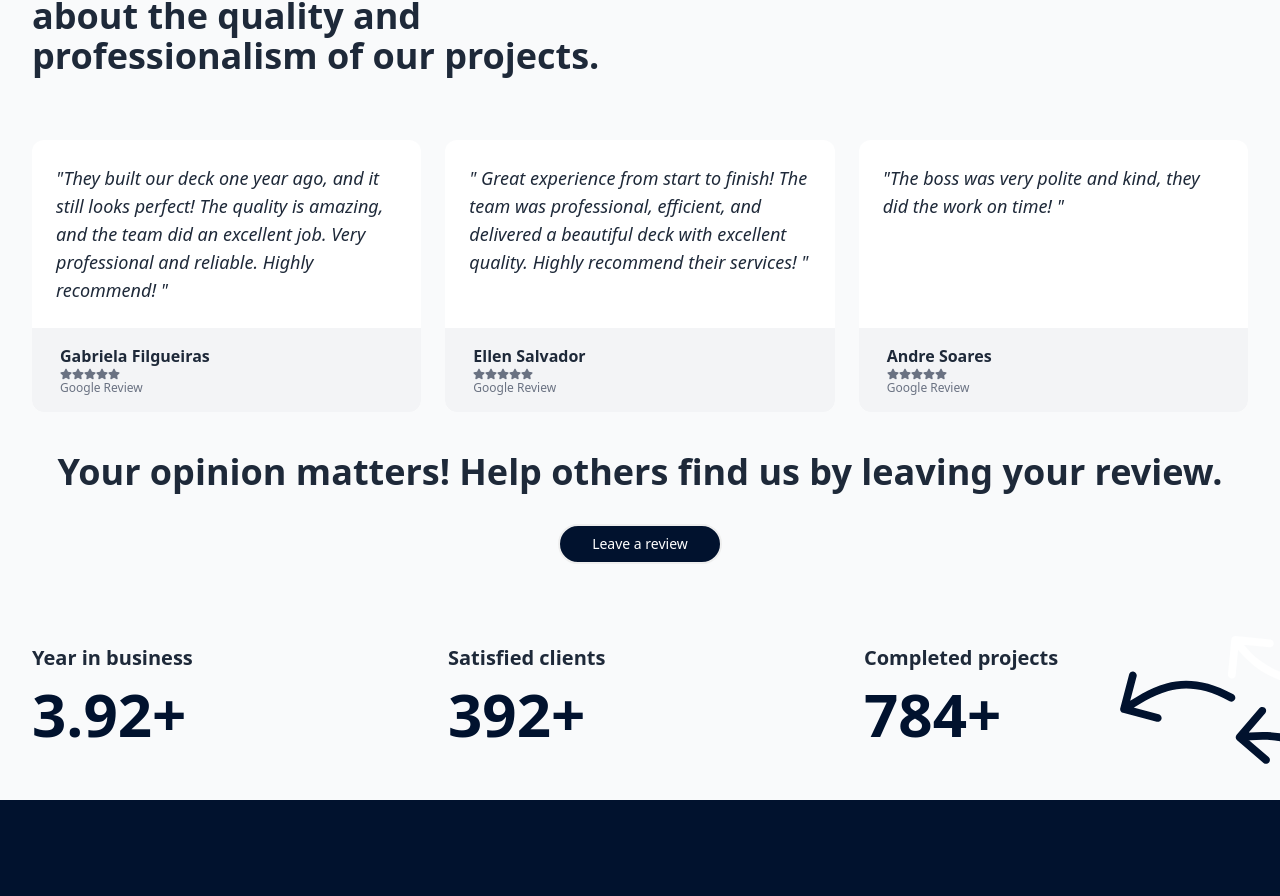
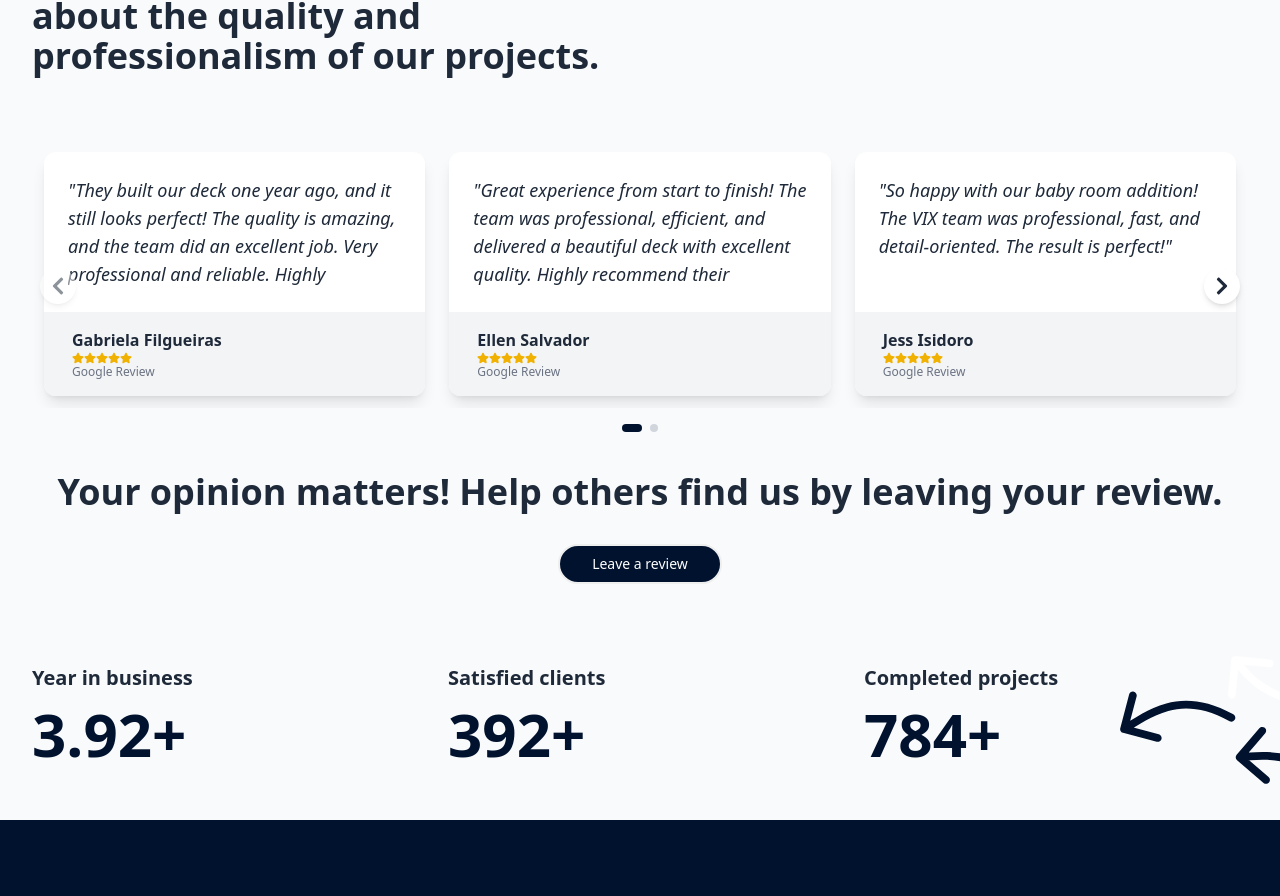
Before and after one commit to ffozzatti/vixx, a Next.js app: page / in a window 1280 px wide. Shown: the part 1798-2694 px from the top of the page. Built offline with nearby package versions, Linux system fonts and the light colour scheme.

Commit message:
feito carroussel nos testimonials

```diff
--- a/app/components/About.tsx
+++ b/app/components/About.tsx
@@ -81,7 +81,7 @@ const About: React.FC = () => {
                 <br /><br />
                 <cite>Luis Ribeiro</cite>
                 <br />
-                CEO-OWNER - VIX Construction
+                CEO-Owner of VIX Construction
               </p>
               <div className="mt-4 md:mt-8">
                 <ButtonInverse name={"More"} url={"../pages/Contact"} />
--- a/app/components/Testimonials.tsx
+++ b/app/components/Testimonials.tsx
@@ -2,30 +2,118 @@
 
 import { useEffect, useRef, useState } from 'react';
 import Image from 'next/image';
-import { FaStar } from "react-icons/fa";
+import { FaStar, FaChevronLeft, FaChevronRight } from "react-icons/fa";
 import ButtonBlue from './ButtonBlue';
 
-// Interface para as props do AnimatedNumber
+// Interface para as props do AnimatedNumber (mantido)
 interface AnimatedNumberProps {
   targetNumber: number;
   unit: string;
   isPercentage?: boolean;
 }
 
+// Seus cards de depoimentos (mantido)
+const testimonialCards = [
+  {
+    id: 1,
+    quote: "They built our deck one year ago, and it still looks perfect! The quality is amazing, and the team did an excellent job. Very professional and reliable. Highly recommend!",
+    name: "Gabriela Filgueiras",
+    source: "Google Review",
+    link: 'https://share.google/dVjdJqGgLDYniAxpk',
+  },
+  {
+    id: 2,
+    quote: "Great experience from start to finish! The team was professional, efficient, and delivered a beautiful deck with excellent quality. Highly recommend their services!",
+    name: "Ellen Salvador",
+    source: "Google Review",
+    link: 'https://share.google/Za5jNyR4nnGFQcnml',
+  },
+  {
+    id: 3,
+    quote: "So happy with our baby room addition! The VIX team was professional, fast, and detail-oriented. The result is perfect!",
+    name: "Jess Isidoro",
+    source: "Google Review",
+    link: 'https://share.google/VOZe93ekPUfdhIhzR',
+  },
+  {
+    id: 4,
+    quote: "They renovated our kitchen and living room, and the results are beyond our expectations. The attention to detail, professionalism, and quality of work were outstanding. It truly feels like a brand-new home. Thank you guys!",
+    name: "Dheny Miranda",
+    source: "Google Review",
+    link: 'https://share.google/VOZe93ekPUfdhIhzR',
+  },
+];
+
 const Testimonials = () => {
   const [cardsInView, setCardsInView] = useState(false);
   const [statsInView, setStatsInView] = useState(false);
+  const [currentCard, setCurrentCard] = useState(0);
+  const [cardsPerView, setCardsPerView] = useState(1); // Novo estado para controlar a visualização
+
   const cardsRef = useRef<HTMLDivElement>(null);
   const statsRef = useRef<HTMLDivElement>(null);
 
-  // useEffect para a animação dos cards
+  const numCards = testimonialCards.length;
+
+  // 1. Função para determinar o número de cards visíveis
+  const calculateCardsPerView = () => {
+    if (typeof window === 'undefined') return 1;
+
+    // As classes Tailwind determinam 1 card (default), 2 (sm) ou 3 (lg)
+    if (window.innerWidth >= 1024) return 3; // lg: 3 cards
+    if (window.innerWidth >= 640) return 2; // sm: 2 cards
+    return 1; // Mobile: 1 card
+  };
+
+  // 2. useEffect para atualizar cardsPerView na montagem e redimensionamento
+  useEffect(() => {
+    const updateCardsPerView = () => {
+      setCardsPerView(calculateCardsPerView());
+    };
+
+    updateCardsPerView(); // Atualiza na montagem inicial
+    window.addEventListener('resize', updateCardsPerView);
+
+    return () => {
+      window.removeEventListener('resize', updateCardsPerView);
+    };
+  }, []);
+
+  // O índice máximo que o carrossel pode atingir sem mostrar espaços vazios
+  const maxIndex = Math.max(0, numCards - cardsPerView);
+
+  // 3. Lógica de Navegação Corrigida (Sem Loop, Parando no Último Card Visível)
+
+  const goToNext = () => {
+    setCurrentCard((prev) => Math.min(prev + 1, maxIndex));
+  };
+
+  const goToPrev = () => {
+    setCurrentCard((prev) => Math.max(prev - 1, 0));
+  };
+
+  // O deslocamento precisa ser a largura de um único card.
+  // A largura de um card é 100% dividido pelo número de cards no 'trilho'
+  // Como estamos movendo 1 card por vez, usamos 100% (a largura de um card visível,
+  // que no trilho flexível é 100% da visualização móvel, 50% da visualização SM, etc.)
+  // Para que o movimento corresponda ao índice, mantemos o `currentCard * 100%`
+  // e dependemos da restrição `maxIndex` e das classes Tailwind no card.
+  const getTranslateX = () => {
+    // Isso move o trilho a largura de UM card, independentemente de quantos são visíveis
+    // Mobile: -100% * 0, -100% * 1, -100% * 2, -100% * 3 (até maxIndex = 3)
+    // Desktop (3 cards visíveis): -100% * 0, -100% * 1 (até maxIndex = 1)
+    return `translateX(-${currentCard * (100 / cardsPerView)}%)`;
+  };
+
+
+  // Efeito para a animação de entrada da seção (mantido)
   useEffect(() => {
     const observer = new IntersectionObserver(
       ([entry]) => {
         setCardsInView(entry.isIntersecting);
       },
       {
-        threshold: 0.1, // Ajusta o ponto em que a animação é acionada
+        threshold: 0.1,
       }
     );
 
@@ -38,10 +126,11 @@ const Testimonials = () => {
         observer.unobserve(cardsRef.current);
       }
     };
-  }, []); // Array de dependências vazio para que o observer seja criado apenas uma vez
+  }, []);
 
-  // useEffect para a animação das estatísticas
+  // useEffect para a animação das estatísticas (mantido)
   useEffect(() => {
+    // ... (Mantido)
     const observer = new IntersectionObserver(
       ([entry]) => {
         setStatsInView(entry.isIntersecting);
@@ -60,9 +149,9 @@ const Testimonials = () => {
         observer.unobserve(statsRef.current);
       }
     };
-  }, []); // Array de dependências vazio
+  }, []);
 
-  // Componente AnimatedNumber
+  // Componente AnimatedNumber (mantido)
   const AnimatedNumber: React.FC<AnimatedNumberProps> = ({
     targetNumber,
     unit,
@@ -71,7 +160,6 @@ const Testimonials = () => {
     const [currentNumber, setCurrentNumber] = useState(0);
 
     useEffect(() => {
-      // Re-inicia a animação se a seção de stats estiver visível
       if (statsInView) {
         let start = 0;
         const duration = 2000;
@@ -87,7 +175,6 @@ const Testimonials = () => {
         }, 10);
         return () => clearInterval(timer);
       } else {
-        // Reseta o número quando a seção não está visível
         setCurrentNumber(0);
       }
     }, [statsInView, targetNumber]);
@@ -105,7 +192,8 @@ const Testimonials = () => {
   return (
     <div className="overflow-hidden">
       <div className="relative max-w-[85rem] px-4 py-10 sm:px-6 lg:px-8 lg:py-14 mx-auto">
-        {/* Título */}
+
+        {/* Título (mantido) */}
         <div className="max-w-2xl w-3/4 lg:w-1/2 mb-6 sm:mb-10 md:mb-16">
           <h2 className="text-2xl sm:text-3xl lg:text-4xl text-gray-800 font-semibold">
             See what our clients have to say about the quality and professionalism of our projects.
@@ -113,104 +201,110 @@ const Testimonials = () => {
         </div>
         {/* Fim do Título */}
 
-        {/* Grid de Cards com Animação */}
+        {/* Carrossel de Cards com Animação */}
         <div
           ref={cardsRef}
           className={`
-            grid sm:grid-cols-2 lg:grid-cols-3 gap-6
+            relative
             transform transition-all duration-1000 ease-in-out
             ${cardsInView ? "opacity-100 translate-y-0" : "opacity-0 translate-y-10"}
           `}
         >
-          {/* ...Seus cards aqui... */}
-          <a className="flex h-auto" href={'https://share.google/dVjdJqGgLDYniAxpk'} target='_blank'>
-            <div className="flex flex-col bg-white rounded-xl">
+          {/* Container do Carrossel que esconde o overflow */}
+          <div className="overflow-hidden">
+            {/* O "trilho" dos cards */}
+            <div
+              className="flex transition-transform duration-500 ease-in-out"
+              // 🚨 CORREÇÃO PRINCIPAL: O getTranslateX está usando 100 / cardsPerView
+              style={{ transform: getTranslateX() }}
+            >
+              {testimonialCards.map((card) => (
+                <a
+                  key={card.id}
+                  // Largura do card: 1 card por vez, 2, ou 3
+                  className="flex h-auto min-w-full sm:min-w-[50%] lg:min-w-[33.3333%] p-3"
+                  href={card.link}
+                  target='_blank'
+                  rel="noopener noreferrer"
+                >
+                  <div className="flex flex-col bg-white rounded-xl shadow-lg hover:shadow-xl transition duration-300 w-full">
                     <div className="flex-auto p-4 md:p-6">
-                <p className="text-base italic md:text-lg text-gray-800">
-                  &quot;They built our deck one year ago, and it still looks perfect! The quality is amazing, and the team did an excellent job. Very professional and reliable. Highly recommend! &quot;
+                      <p className="text-base italic md:text-lg text-gray-800 h-28 overflow-hidden">
+                        &quot;{card.quote}&quot;
                       </p>
                     </div>
                     <div className="p-4 bg-gray-100 rounded-b-xl md:px-7">
                       <div className="flex items-center gap-x-3">
                         <div className="grow">
                           <p className="text-sm sm:text-base font-semibold text-gray-800">
-                      Gabriela Filgueiras
+                            {card.name}
                           </p>
                           <p className="text-xs text-gray-500">
-                      <span className='flex'>
+                            <span className='flex text-yellow-500'>
                               <FaStar /><FaStar /><FaStar /><FaStar /><FaStar />
                             </span>
-                      Google Review
+                            {card.source}
                           </p>
                         </div>
                       </div>
                     </div>
                   </div>
                 </a>
-          {/* Card */}
-          <a className="flex h-auto" href={'https://share.google/Za5jNyR4nnGFQcnml'} target='_blank'>
-            <div className="flex flex-col bg-white rounded-xl">
-              <div className="flex-auto p-4 md:p-6">
-                <p className="text-base italic md:text-lg text-gray-800">
-                  &quot; Great experience from start to finish! The team was professional, efficient, and delivered a beautiful deck with excellent quality. Highly recommend their services! &quot;
-                </p>
-              </div>
-              <div className="p-4 bg-gray-100 rounded-b-xl md:px-7">
-                <div className="flex items-center gap-x-3">
-                  <div className="grow">
-                    <p className="text-sm sm:text-base font-semibold text-gray-800">
-                      Ellen Salvador
-                    </p>
-                    <p className="text-xs text-gray-500">
-                      <span className='flex'>
-                        <FaStar /><FaStar /><FaStar /><FaStar /><FaStar />
-                      </span>
-                      Google Review
-                    </p>
+              ))}
             </div>
           </div>
+
+          {/* Botões de Navegação */}
+          <div className="absolute inset-y-0 left-0 flex items-center">
+            <button
+              type="button"
+              onClick={goToPrev}
+              className="p-2 m-2 bg-white rounded-full shadow-md text-gray-800 hover:bg-gray-100 disabled:opacity-50 transition"
+              // Habilita/Desabilita para parar no início
+              disabled={currentCard === 0}
+            >
+              <FaChevronLeft className="w-5 h-5" />
+            </button>
           </div>
+          <div className="absolute inset-y-0 right-0 flex items-center">
+            <button
+              type="button"
+              onClick={goToNext}
+              className="p-2 m-2 bg-white rounded-full shadow-md text-gray-800 hover:bg-gray-100 disabled:opacity-50 transition"
+              // Habilita/Desabilita para parar no último card visível
+              disabled={currentCard >= maxIndex}
+            >
+              <FaChevronRight className="w-5 h-5" />
+            </button>
           </div>
-          </a>
-          {/* Fim do Card */}
 
-          {/* Card */}
-          <a className="flex h-auto" href={'https://share.google/IlsdAN6plFnLgLYPy'} target='_blank'>
-            <div className="flex flex-col bg-white rounded-xl">
-              <div className="flex-auto p-4 md:p-6">
-                <p className="text-base italic md:text-lg text-gray-800">
-                  &quot;The boss was very polite and kind, they did the work on time! &quot;
-                </p>
+          {/* Indicadores de Posição */}
+          <div className="flex justify-center space-x-2 mt-4">
+            {/* O indicador deve ir apenas até o maxIndex */}
+            {testimonialCards.slice(0, maxIndex + 1).map((_, index) => (
+              <button
+                key={index}
+                onClick={() => setCurrentCard(index)}
+                className={`h-2 w-2 rounded-full transition-all duration-300 ${currentCard === index ? 'bg-[#01122E] w-5' : 'bg-gray-300'
+                  }`}
+                aria-label={`Go to card ${index + 1}`}
+              />
+            ))}
           </div>
-              <div className="p-4 bg-gray-100 rounded-b-xl md:px-7">
-                <div className="flex items-center gap-x-3">
-                  <div className="grow">
-                    <p className="text-sm sm:text-base font-semibold text-gray-800">
 
-                      Andre Soares
-                    </p>
-                    <p className="text-xs text-gray-500">
-                      <span className='flex'>
-                        <FaStar /><FaStar /><FaStar /><FaStar /><FaStar />
-                      </span>
-                      Google Review
-                    </p>
         </div>
-                </div>
-              </div>
-            </div>
-          </a>
-          {/* Fim do Card */}
-        </div>
-        {/* Fim do Grid */}
+        {/* Fim do Carrossel */}
+
+        {/* ... Restante do código (mantido) ... */}
+
         <div className="text-center mt-10">
           <h2 className="text-2xl sm:text-3xl lg:text-4xl text-gray-800 font-semibold mb-8">
             Your opinion matters! Help others find us by leaving your review.
           </h2>
-            <ButtonBlue name={"Leave a review"} url={'https://www.google.com/search?sca_esv=426a8004247428d8&hl=en-US&sxsrf=AE3TifOVVkUmEomDYIzHySPduEEaFUUOoA:1759195445688&q=vix+construction+llc+reviews&uds=AOm0WdE9OxRDNYaNX2dVV7YhrquSTF4srTT9rLjpySrvAJ1hoa9xFXZjQNfib9XQBS1FYBxJ8M3LEO2UwWF6Pq0kNmunU2wja-jOCeG1mmVS_2M9a16AihoNoK-ckFFowIKqQF_8gjEUtlRwJaES3CABNO_NCPHJ0L-9JJ9WcR6IvvvIouO_SAwg1M9WRobJSKqDzRZ88dwgwwMzvbpCbcuD9dnVTKAenVmvtIG0TH8vTscvhKOX_RjhHysh3lz4Vz8OEEveMRSP2PN1xT_9IRxJHrT8A3C-0zgQle7nCMmJN7NC_W_X-nlJF8TbjJm8NTE6x_ldXmNTY9XCNtRvuF7C1_sFeaCMXJ2Y5ZROqJjmEcHE8xkyR8E&si=AMgyJEtREmoPL4P1I5IDCfuA8gybfVI2d5Uj7QMwYCZHKDZ-EwRUN_8AvdRXFDykTReYFI_tJdhrO4MBHDC5Tra075TevF97hS1PNO1F_eC4xM_GidcxL3XmSmICo6oiqTWXBQT7XClxPOCYwYqXZFIER2AXgIeC1g%3D%3D&sa=X&ved=2ahUKEwilv4Xdqf-PAxW9l5UCHXTGKWMQk8gLegQIFhAB&ictx=1&biw=384&bih=717&dpr=2.81'} />
+          <ButtonBlue name={"Leave a review"} url={'https://www.google.com/search?sca_esv=426a8004247428d8&hl=en-US&sxsrf=AE3TifOVVkUmEomDYIzHySPduEEaFUUOoA:1759195445688&q=vix+construction+llc+reviews&uds=AOm0WdE9OxRDNYaNX2dVV7YhrquSTF4srTT9rLjpySrvAJ1hoa9xFXZjQNfib9XQBS1FYBxJ8M3LEO2UwWF6Pq0kNmunU2wja-jOCeG1mmJN7NC_W_X-nlJF8TbjJm8NTE6x_ldXmNTY9XCNtRvuF7C1_sFeaCMXJ2Y5ZROqJjmEcHE8xkyR8E&si=AMgyJEtREmoPL4P1I5IDCfuA8gybfVI2d5Uj7QMwYCZHKDZ-EwRUN_8AvdRXFDykTReYFI_tJdhrO4MBHDC3Tra075TevF97hS1PNO1F_eC4xM_GidcxL3XmSmICo6oiqTWXBQT7XClxPOCYwYqXZFIER2AXgIeC1g%3D%3D&sa=X&ved=2ahUKWilv4Xdqf-PAxW9l5UCHXTGKWMQk8gLegQIFhAB&ictx=1&biw=384&bih=717&dpr=2.81'} />
         </div>
 
-        {/* Grid de Estatísticas com Animação */}
+        {/* Grid de Estatísticas com Animação (mantido) */}
         <div
           ref={statsRef}
           className={`
@@ -219,34 +313,24 @@ const Testimonials = () => {
             ${statsInView ? "opacity-100 translate-y-0" : "opacity-0 translate-y-10"}
           `}
         >
-          {/* Estatística 1 */}
+          {/* Estatística 1, 2, 3 (mantidas) */}
           <div>
             <h4 className="text-lg sm:text-xl font-semibold text-gray-800">Year in business</h4>
             <AnimatedNumber targetNumber={4} unit="+" />
-
           </div>
-          {/* Fim da Estatística 1 */}
-
-          {/* Estatística 2 */}
           <div>
             <h4 className="text-lg sm:text-xl font-semibold text-gray-800">Satisfied clients</h4>
             <AnimatedNumber targetNumber={400} unit="+" />
-
           </div>
-          {/* Fim da Estatística 2 */}
-
-          {/* Estatística 3 */}
           <div>
             <h4 className="text-lg sm:text-xl font-semibold text-gray-800">Completed projects</h4>
             <AnimatedNumber targetNumber={800} unit="+" />
-
           </div>
-          {/* Fim da Estatística 3 */}
 
         </div>
         {/* Fim do Grid */}
 
-        {/* Elemento SVG */}
+        {/* Elemento SVG (mantido) */}
         <div className="absolute bottom-0 end-0 transform lg:translate-x-32" aria-hidden="true">
           <svg className="w-40 h-auto sm:w-72" width="1115" height="636" viewBox="0 0 1115 636" fill="none" xmlns="http://www.w3.org/2000/svg">
             <path d="M0.990203 279.321C-1.11035 287.334 3.68307 295.534 11.6966 297.634L142.285 331.865C150.298 333.965 158.497 329.172 160.598 321.158C162.699 313.145 157.905 304.946 149.892 302.845L33.8132 272.418L64.2403 156.339C66.3409 148.326 61.5475 140.127 53.5339 138.026C45.5204 135.926 37.3213 140.719 35.2207 148.733L0.990203 279.321ZM424.31 252.289C431.581 256.26 440.694 253.585 444.664 246.314C448.635 239.044 445.961 229.931 438.69 225.96L424.31 252.289ZM23.0706 296.074C72.7581 267.025 123.056 230.059 187.043 212.864C249.583 196.057 325.63 198.393 424.31 252.289L438.69 225.96C333.77 168.656 249.817 164.929 179.257 183.892C110.144 202.465 54.2419 243.099 7.92943 270.175L23.0706 296.074Z" fill="currentColor" className="fill-[#01122E]" />
@@ -256,7 +340,6 @@ const Testimonials = () => {
         </div>
         {/* Fim do Elemento SVG */}
       </div>
-
     </div>
   );
 };
--- a/package.json
+++ b/package.json
@@ -19,7 +19,8 @@
     "react-dom": "19.1.0",
     "react-icons": "^5.5.0",
     "react-responsive": "^10.0.1",
-    "react-transition-group": "^4.4.5"
+    "react-transition-group": "^4.4.5",
+    "swiper": "^12.0.2"
   },
   "devDependencies": {
     "@eslint/eslintrc": "^3",
```
Also changed, not shown: 1 other file (tests, documents, lock files or other folders). Lines whose indentation alone changed are shown as unchanged.
